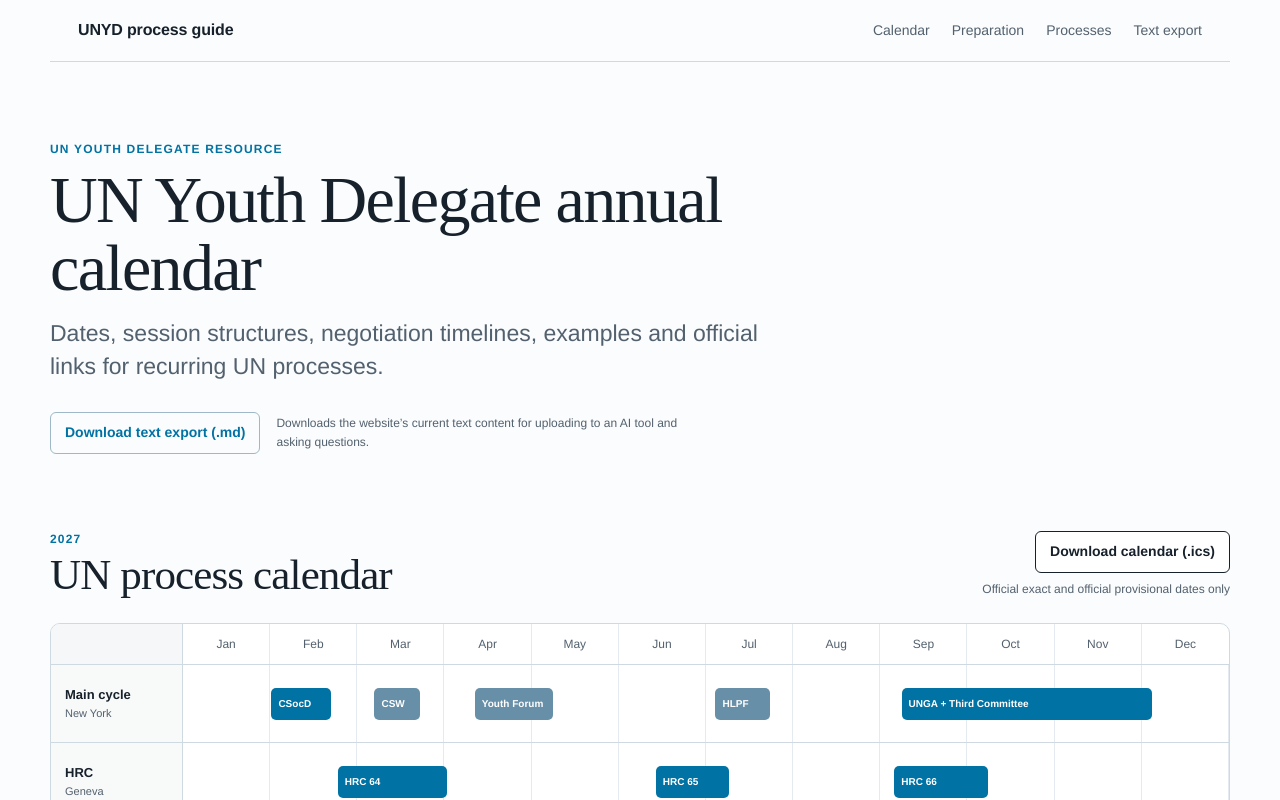
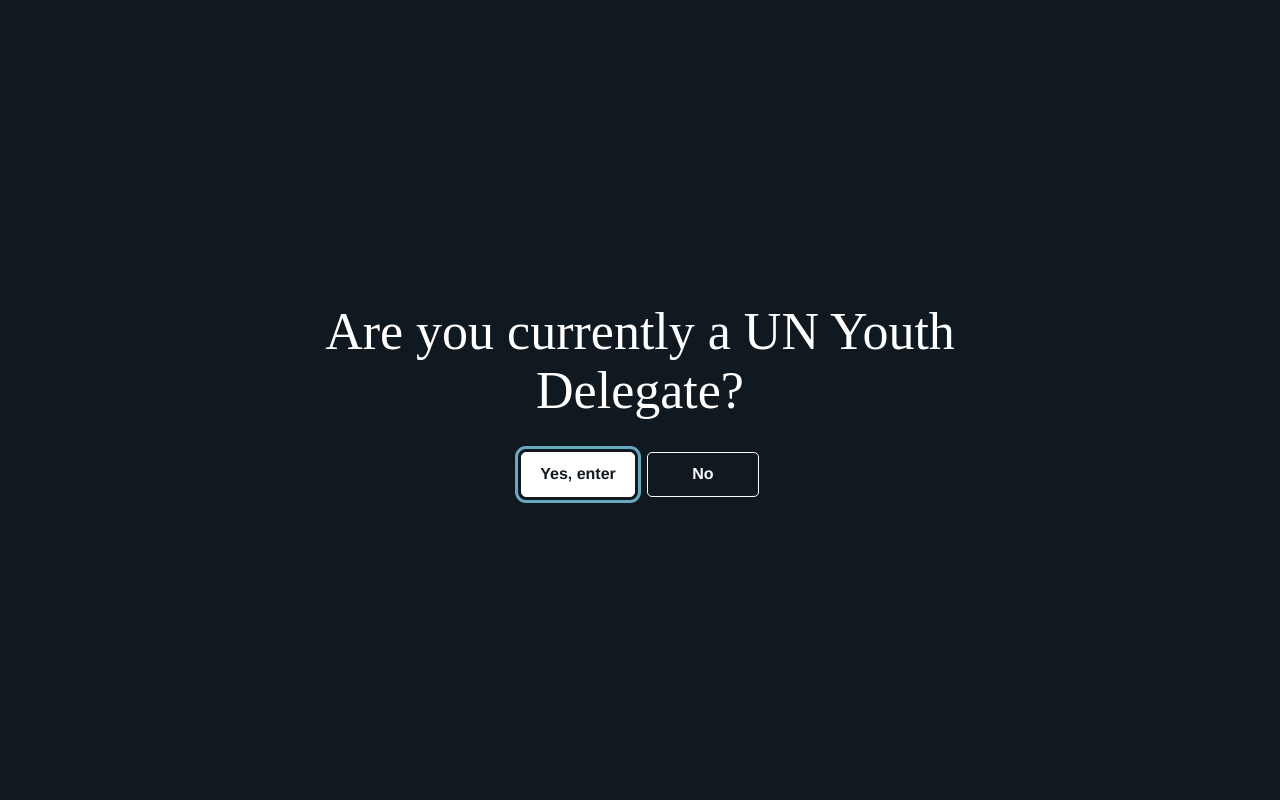
Before and after one commit to waindewane/unyd-process-guide, a Next.js app: page / in a window 1280 px wide. Shown: the top 800 px of the page. Built offline with nearby package versions, Linux system fonts and the light colour scheme.

Commit message:
Add session-scoped UNYD entry gate

```diff
--- a/app/globals.css
+++ b/app/globals.css
@@ -28,6 +28,42 @@
 a { color: var(--blue); text-decoration-thickness: 1px; text-underline-offset: 3px; }
 button, a { -webkit-tap-highlight-color: transparent; }
 :focus-visible { outline: 3px solid #67a9c0; outline-offset: 3px; }
+
+.entry-gate {
+  position: fixed;
+  inset: 0;
+  z-index: 1000;
+  display: grid;
+  place-items: center;
+  min-height: 100dvh;
+  padding: 28px;
+  color: #fff;
+  background: #101820;
+}
+.entry-gate.state-checking { cursor: wait; }
+.entry-gate-panel { width: min(100%, 680px); text-align: center; }
+.entry-gate h1 {
+  margin: 0;
+  font-family: "Times New Roman", Times, serif;
+  font-size: clamp(32px, 5vw, 52px);
+  font-weight: 400;
+  line-height: 1.12;
+}
+.entry-gate-actions { display: flex; justify-content: center; gap: 12px; margin-top: 32px; }
+.entry-gate button {
+  min-width: 112px;
+  min-height: 44px;
+  padding: 9px 18px;
+  border: 1px solid #fff;
+  border-radius: 5px;
+  font-weight: 700;
+  cursor: pointer;
+}
+.entry-yes { color: #101820; background: #fff; }
+.entry-no { color: #fff; background: transparent; }
+.entry-gate button:hover { border-color: #86c5e3; }
+.entry-yes:hover { background: #eaf5fa; }
+.entry-no:hover { background: rgb(255 255 255 / 8%); }
 
 .site-header {
   position: sticky;
@@ -333,6 +369,8 @@
 }
 
 @media (max-width: 680px) {
+  .entry-gate-actions { align-items: stretch; flex-direction: column; }
+  .entry-gate button { width: 100%; }
   .site-header { padding-inline: 18px; }
   .site-header nav { gap: 12px; }
   .site-header nav a:nth-last-child(-n + 2) { display: none; }
--- a/app/page.tsx
+++ b/app/page.tsx
@@ -6,6 +6,9 @@
 import { siteMeta } from './site-meta';
 
 type Tab = 'overview' | 'negotiations' | 'timeline' | 'examples' | 'contacts';
+type EntryState = 'checking' | 'prompt' | 'accepted' | 'denied';
+
+const entrySessionKey = 'unyd-process-guide-entry-v1';
 
 const months = ['Jan', 'Feb', 'Mar', 'Apr', 'May', 'Jun', 'Jul', 'Aug', 'Sep', 'Oct', 'Nov', 'Dec'];
 const planningZoomLevels = [1, 1.5, 2, 3, 4, 5, 6, 7];
@@ -396,8 +399,10 @@
 }
 
 export default function Home() {
+  const [entryState, setEntryState] = useState<EntryState>('checking');
   const [activeId, setActiveId] = useState('csocd');
   const [activeTab, setActiveTab] = useState<Tab>('overview');
+  const entryYesRef = useRef<HTMLButtonElement>(null);
   const [annualTooltip, setAnnualTooltip] = useState<{
     title: string;
     date: string;
@@ -410,6 +415,39 @@
 
   const activeProcess = useMemo(() => processById[activeId] ?? processes[0], [activeId]);
   const addUrl = googleCalendarUrl(activeProcess);
+
+  useEffect(() => {
+    const storageCheck = window.setTimeout(() => {
+      try {
+        setEntryState(window.sessionStorage.getItem(entrySessionKey) === 'accepted' ? 'accepted' : 'prompt');
+      } catch {
+        setEntryState('prompt');
+      }
+    }, 0);
+    return () => window.clearTimeout(storageCheck);
+  }, []);
+
+  useEffect(() => {
+    if (entryState === 'prompt') entryYesRef.current?.focus();
+  }, [entryState]);
+
+  useEffect(() => {
+    if (entryState === 'accepted') return;
+    const previousOverflow = document.body.style.overflow;
+    document.body.style.overflow = 'hidden';
+    return () => {
+      document.body.style.overflow = previousOverflow;
+    };
+  }, [entryState]);
+
+  function acceptEntry() {
+    try {
+      window.sessionStorage.setItem(entrySessionKey, 'accepted');
+    } catch {
+      // The current page can still be opened if browser storage is unavailable.
+    }
+    setEntryState('accepted');
+  }
 
   function selectProcess(id: string, scroll = true) {
     setAnnualTooltip(null);
@@ -441,7 +479,32 @@
   }
 
   return (
-    <main>
+    <>
+      {entryState !== 'accepted' && (
+        <div
+          className={`entry-gate state-${entryState}`}
+          role={entryState === 'prompt' ? 'dialog' : 'status'}
+          aria-modal={entryState === 'prompt' ? 'true' : undefined}
+          aria-labelledby={entryState === 'prompt' ? 'entry-question' : entryState === 'denied' ? 'entry-denied' : undefined}
+          aria-busy={entryState === 'checking'}
+        >
+          {entryState === 'prompt' && (
+            <div className="entry-gate-panel">
+              <h1 id="entry-question">Are you currently a UN Youth Delegate?</h1>
+              <div className="entry-gate-actions">
+                <button ref={entryYesRef} type="button" className="entry-yes" onClick={acceptEntry}>Yes, enter</button>
+                <button type="button" className="entry-no" onClick={() => setEntryState('denied')}>No</button>
+              </div>
+            </div>
+          )}
+          {entryState === 'denied' && (
+            <div className="entry-gate-panel">
+              <h1 id="entry-denied">This site is an internal resource only for current UN Youth Delegates.</h1>
+            </div>
+          )}
+        </div>
+      )}
+      <main inert={entryState !== 'accepted'} aria-hidden={entryState !== 'accepted'}>
       <header className="site-header">
         <a className="wordmark" href="#top">UNYD process guide</a>
         <nav aria-label="Page navigation"><a href="#calendar">Calendar</a><a href="#preparation">Preparation</a><a href="#process-library">Processes</a><a href="#ai-download">Text export</a></nav>
@@ -539,6 +602,7 @@
       </section>
 
       <footer><span>UN Youth Delegate process guide · updated {siteMeta.lastVerified}</span><a href="https://social.desa.un.org/issues/youth/un-youth-delegate-programme" target="_blank" rel="noreferrer">UN Youth Delegate Programme ↗</a></footer>
-    </main>
+      </main>
+    </>
   );
 }
```
